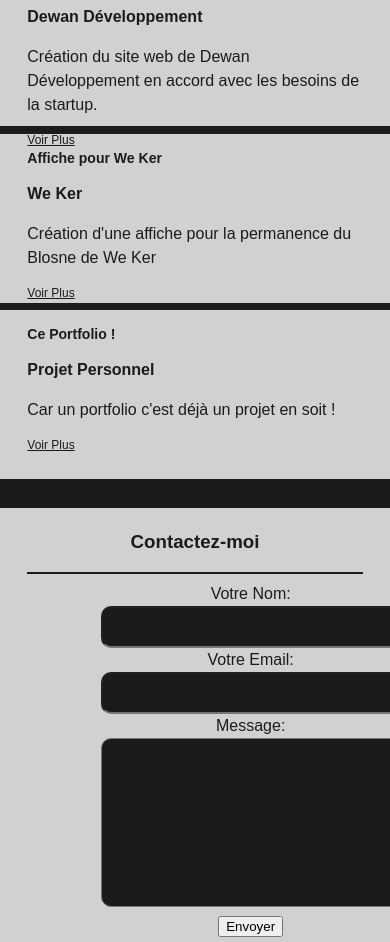
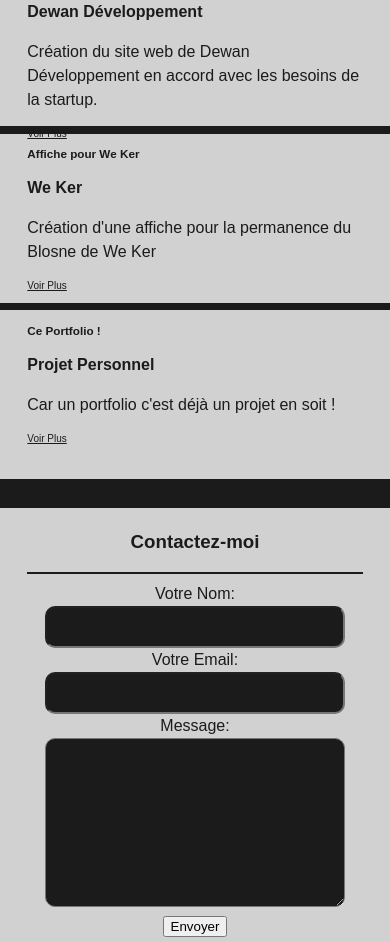
Before and after one commit to KeymoKawaii/Porfolio, a Gatsby site: page / in a window 390 px wide. Shown: the part 3033-3975 px from the top of the page. Built offline with nearby package versions, Linux system fonts and the light colour scheme; Gatsby itself is replaced by a stand-in of ours.

Commit message:
Style form

```diff
--- a/src/components/Style.css
+++ b/src/components/Style.css
@@ -289,7 +289,7 @@
     text-align: center;
 }
 .Contact form{
-    width: 75%;
+    /* width: 75%; */
     margin: auto;
 }
 .Contact p{
@@ -315,7 +315,7 @@
 /* Medias Queries */
 @media screen and (max-width: 450px) {
     .Projet div div {
-      font-size: 12px;
+      font-size: 10px;
     }
   }
 /* ANIMATION */
```
